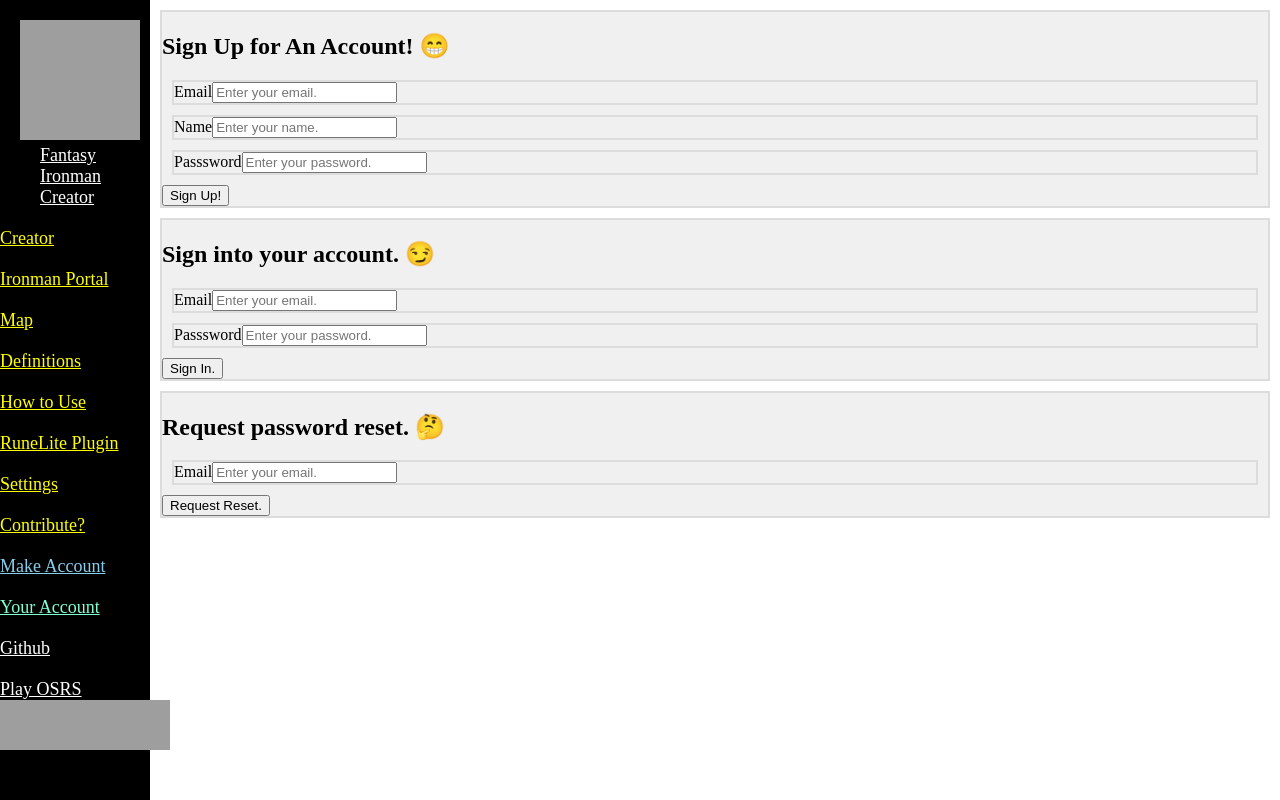
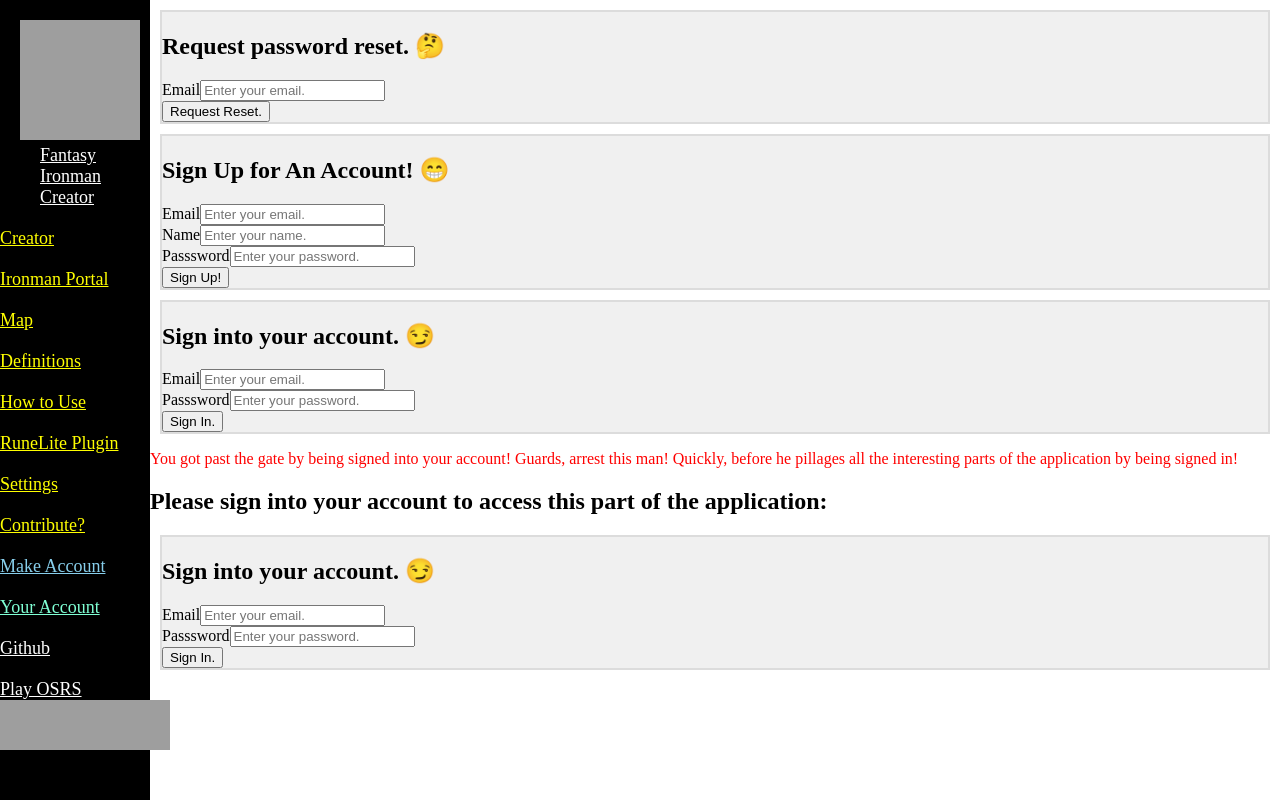
Before and after one commit to Yonkai/ironman-challenge-maker, a Next.js app: page /signup in a window 1280 px wide. Built offline with nearby package versions, Linux system fonts and the light colour scheme; grey boxes are pictures that could not be loaded; a web font is replaced by a local one.

Commit message:
Decompose account systems frontend into components

```diff
--- /dev/null
+++ b/components/account-auth-permissions/AccountGate.js
@@ -0,0 +1,18 @@
+import SignIntoYourAccount from './SignIntoYourAccount'
+
+// Unrefined component
+const AccountGate = (props) => {
+  return (
+    <>
+      {props.signedUp
+        ? <div>{props.children}</div>
+        : <div>
+          <h2>Please sign into your account to access this part of the application:</h2>
+          <SignIntoYourAccount />
+        </div>
+      }
+    </>
+  )
+}
+
+export default AccountGate
--- /dev/null
+++ b/components/account-auth-permissions/RequestPasswordReset.js
@@ -0,0 +1,41 @@
+import TextInputFormik from './TextInputFormik'
+import { Formik, Form } from 'formik'
+import * as Yup from 'yup'
+
+const RequestPasswordReset = (props) => {
+  return (
+    <div className='RequestPasswordReset'>
+      <h1>Request password reset. 🤔</h1>
+      <Formik
+        initialValues={{
+          email: ''
+        }}
+        validationSchema={Yup.object({
+          email: Yup.string()
+            .email('Invalid email addresss`')
+            .required('Required')
+        })}
+        onSubmit={(values, { setSubmitting }) => {
+          setTimeout(() => {
+            alert(JSON.stringify(values, null, 2))
+            setSubmitting(false)
+          }, 400)
+        }}
+      >
+        <Form>
+          <TextInputFormik
+            label='Email'
+            name='email'
+            type='email'
+            placeholder='Enter your email.'
+          />
+
+          <button type='submit'>Request Reset.</button>
+        </Form>
+      </Formik>
+    </div>
+
+  )
+}
+
+export default RequestPasswordReset
--- /dev/null
+++ b/components/account-auth-permissions/SignIntoYourAccount.js
@@ -0,0 +1,50 @@
+import TextInputFormik from './TextInputFormik'
+import { Formik, Form } from 'formik'
+import * as Yup from 'yup'
+
+const SignIntoYourAccount = (props) => {
+  return (
+    <div className='SignIntoYourAccount'>
+      <h1>Sign into your account. 😏</h1>
+      <Formik
+        initialValues={{
+          email: '',
+          password: ''
+        }}
+        validationSchema={Yup.object({
+          email: Yup.string()
+            .email('Invalid email addresss`')
+            .required('Required'),
+          password: Yup.string()
+            .required('No password provided.')
+            .min(20, 'Password is too short - should be 20 chars minimum.')
+        })}
+        onSubmit={(values, { setSubmitting }) => {
+          setTimeout(() => {
+            alert(JSON.stringify(values, null, 2))
+            setSubmitting(false)
+          }, 400)
+        }}
+      >
+        <Form>
+          <TextInputFormik
+            label='Email'
+            name='email'
+            type='email'
+            placeholder='Enter your email.'
+          />
+          <TextInputFormik
+            label='Passsword'
+            name='password'
+            type='password'
+            placeholder='Enter your password.'
+          />
+
+          <button type='submit'>Sign In.</button>
+        </Form>
+      </Formik>
+    </div>
+  )
+}
+
+export default SignIntoYourAccount
--- /dev/null
+++ b/components/account-auth-permissions/SignUpForAccount.js
@@ -0,0 +1,60 @@
+import TextInputFormik from './TextInputFormik'
+import { Formik, Form } from 'formik'
+import * as Yup from 'yup'
+
+const SignUpForAccount = (props) => {
+  return (
+    <div className='SignUpForAccount'>
+      <h1>Sign Up for An Account! 😁</h1>
+      <Formik
+        initialValues={{
+          email: '',
+          name: '',
+          password: ''
+        }}
+        validationSchema={Yup.object({
+          name: Yup.string()
+            .max(15, 'Must be 15 characters or less')
+            .required('Required'),
+          email: Yup.string()
+            .email('Invalid email addresss`')
+            .required('Required'),
+          password: Yup.string()
+            .required('No password provided.')
+            .min(20, 'Password is too short - should be 20 chars minimum.')
+        })}
+        onSubmit={(values, { setSubmitting }) => {
+          setTimeout(() => {
+            alert(JSON.stringify(values, null, 2))
+            setSubmitting(false)
+          }, 400)
+        }}
+      >
+        <Form>
+          <TextInputFormik
+            label='Email'
+            name='email'
+            type='email'
+            placeholder='Enter your email.'
+          />
+          <TextInputFormik
+            label='Name'
+            name='name'
+            type='text'
+            placeholder='Enter your name.'
+          />
+          <TextInputFormik
+            label='Passsword'
+            name='password'
+            type='password'
+            placeholder='Enter your password.'
+          />
+
+          <button type='submit'>Sign Up!</button>
+        </Form>
+      </Formik>
+    </div>
+  )
+}
+
+export default SignUpForAccount
--- /dev/null
+++ b/components/account-auth-permissions/TextInputFormik.js
@@ -0,0 +1,21 @@
+import { useField } from 'formik'
+
+// From formik tutorial, theres a lot of magic going on behind the scenes
+// that you should know before trying to understand this without verencular context
+// https://jaredpalmer.com/formik/docs/tutorial#leveraging-react-context
+const TextInputFormik = ({ label, ...props }) => {
+  // useField() returns [formik.getFieldProps(), formik.getFieldMeta()]
+  // which we can spread on <input> and alse replace ErrorMessage entirely.
+  const [field, meta] = useField(props)
+  return (
+    <div>
+      <label htmlFor={props.id || props.name}>{label}</label>
+      <input className='text-input' {...field} {...props} />
+      {meta.touched && meta.error ? (
+        <div className='error'>{meta.error}</div>
+      ) : null}
+    </div>
+  )
+}
+
+export default TextInputFormik
--- a/pages/signup.js
+++ b/pages/signup.js
@@ -1,158 +1,34 @@
 import React from 'react'
+import * as Yup from 'yup'
+import { Formik, Form, useField } from 'formik'
 import { signUp } from '../styles/pageSpecificStyles.js'
-import { Formik, Form, useField } from 'formik'
-import * as Yup from 'yup'
+import RequestPasswordReset from '../components/account-auth-permissions/RequestPasswordReset'
+import SignIntoYourAccount from '../components/account-auth-permissions/SignIntoYourAccount'
+import SignUpForAccount from '../components/account-auth-permissions/SignUpForAccount'
+import AccountGate from '../components/account-auth-permissions/AccountGate'
 
-// From formik tutorial, theres a lot of magic going on behind the scenes
-// that you should know before trying to understand this without verencular context
-// https://jaredpalmer.com/formik/docs/tutorial#leveraging-react-context
-
-const MyTextInput = ({ label, ...props }) => {
-  // useField() returns [formik.getFieldProps(), formik.getFieldMeta()]
-  // which we can spread on <input> and alse replace ErrorMessage entirely.
-  const [field, meta] = useField(props)
-  return (
-    <div>
-      <label htmlFor={props.id || props.name}>{label}</label>
-      <input className='text-input' {...field} {...props} />
-      {meta.touched && meta.error ? (
-        <div className='error'>{meta.error}</div>
-      ) : null}
-    </div>
-  )
-}
-
-// And now we can use these
-const SignupPage = () => {
+const SignupPage = (props) => {
   return (
     <section>
-      <div>
-        <h1>Sign Up for An Account! 😁</h1>
-        <Formik
-          initialValues={{
-            email: '',
-            name: '',
-            password: ''
-          }}
-          validationSchema={Yup.object({
-            name: Yup.string()
-              .max(15, 'Must be 15 characters or less')
-              .required('Required'),
-            email: Yup.string()
-              .email('Invalid email addresss`')
-              .required('Required'),
-            password: Yup.string()
-              .required('No password provided.')
-              .min(20, 'Password is too short - should be 20 chars minimum.')
-          })}
-          onSubmit={(values, { setSubmitting }) => {
-            setTimeout(() => {
-              alert(JSON.stringify(values, null, 2))
-              setSubmitting(false)
-            }, 400)
-          }}
-        >
-          <Form>
-            <MyTextInput
-              label='Email'
-              name='email'
-              type='email'
-              placeholder='Enter your email.'
-            />
-            <MyTextInput
-              label='Name'
-              name='name'
-              type='text'
-              placeholder='Enter your name.'
-            />
-            <MyTextInput
-              label='Passsword'
-              name='password'
-              type='password'
-              placeholder='Enter your password.'
-            />
+      <RequestPasswordReset />
+      <SignUpForAccount />
+      <SignIntoYourAccount />
+      {/* Unrefined gated component, these are just here for testing/demonstration. */}
+      {/* When you are already signed in: */}
+      <AccountGate signedUp><p style={{ color: 'red' }}>You got past the gate by being signed into your account! Guards, arrest this man! Quickly, before he pillages all the interesting parts of the application by being signed in!</p></AccountGate>
+      {/* Shows when you are not signed in: */}
+      <AccountGate signedUp={false}><p style={{ color: 'red' }}>This tea sure is good! I hope someone with an account doesn't break into my home.</p></AccountGate>
 
-            <button type='submit'>Sign Up!</button>
-          </Form>
-        </Formik>
-      </div>
-      <div>
-        <h1>Sign into your account. 😏</h1>
-        <Formik
-          initialValues={{
-            email: '',
-            password: ''
-          }}
-          validationSchema={Yup.object({
-            email: Yup.string()
-              .email('Invalid email addresss`')
-              .required('Required'),
-            password: Yup.string()
-              .required('No password provided.')
-              .min(20, 'Password is too short - should be 20 chars minimum.')
-          })}
-          onSubmit={(values, { setSubmitting }) => {
-            setTimeout(() => {
-              alert(JSON.stringify(values, null, 2))
-              setSubmitting(false)
-            }, 400)
-          }}
-        >
-          <Form>
-            <MyTextInput
-              label='Email'
-              name='email'
-              type='email'
-              placeholder='Enter your email.'
-            />
-            <MyTextInput
-              label='Passsword'
-              name='password'
-              type='password'
-              placeholder='Enter your password.'
-            />
-
-            <button type='submit'>Sign In.</button>
-          </Form>
-        </Formik>
-      </div>
-
-      <div>
-        <h1>Request password reset. 🤔</h1>
-        <Formik
-          initialValues={{
-            email: ''
-          }}
-          validationSchema={Yup.object({
-            email: Yup.string()
-              .email('Invalid email addresss`')
-              .required('Required')
-          })}
-          onSubmit={(values, { setSubmitting }) => {
-            setTimeout(() => {
-              alert(JSON.stringify(values, null, 2))
-              setSubmitting(false)
-            }, 400)
-          }}
-        >
-          <Form>
-            <MyTextInput
-              label='Email'
-              name='email'
-              type='email'
-              placeholder='Enter your email.'
-            />
-
-            <button type='submit'>Request Reset.</button>
-          </Form>
-        </Formik>
-      </div>
-      <style jsx>
-        {`div{
-          border:2px solid rgba(220,220,220,1);
-          background-color:rgba(240,240,240,1);
-          margin:10px;
-        }`}
+      <style jsx global>
+        {
+          `.RequestPasswordReset,
+          .SignUpForAccount,
+          .SignIntoYourAccount{
+            border:2px solid rgba(220,220,220,1);
+            background-color:rgba(240,240,240,1);
+            margin:10px;
+          }`
+        }
       </style>
     </section>
   )
```
